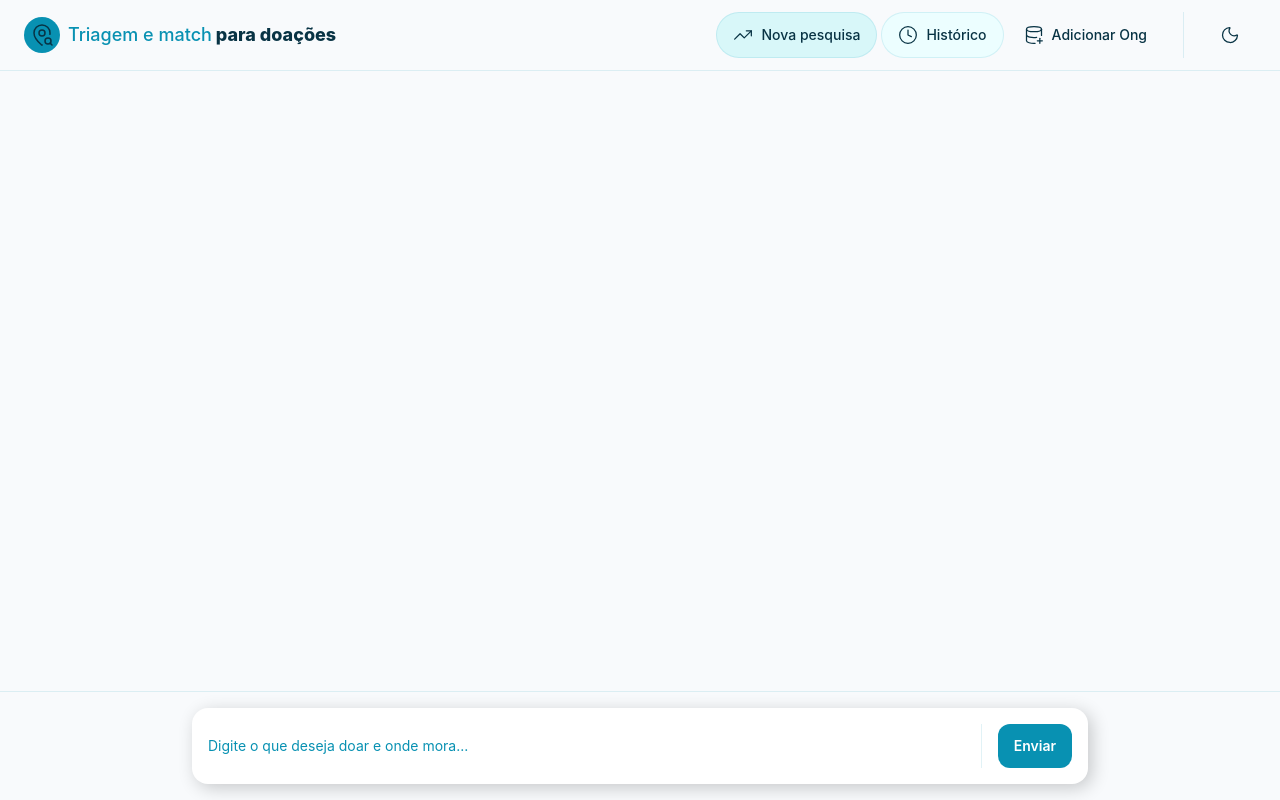
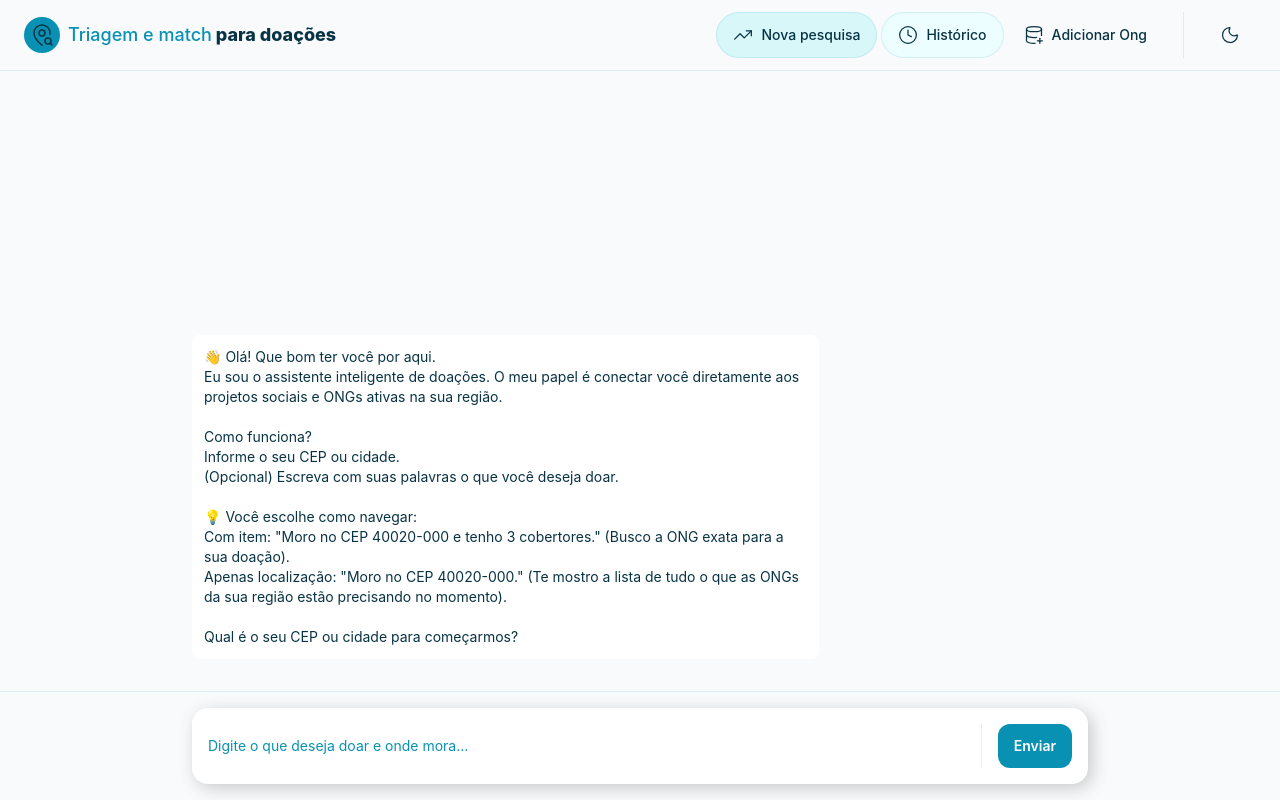
Before and after one commit to emilio-manoel/TCC--Sistema-Inteligente-de-Triagem-e-Match-para-Doacoes-de-ONGs, a React (Vite) app: page / in a window 1280 px wide. Built offline with nearby package versions, Linux system fonts and the light colour scheme.

Commit message:
adicionando a mensagem inicial

```diff
--- a/src/components/chat/ChatMessage.tsx
+++ b/src/components/chat/ChatMessage.tsx
@@ -1,4 +1,4 @@
-import Messagem from "../ui/mensage";
+import Messagem from "../ui/Mensage";
 
 export interface MessageItem {
   id: string;
--- a/src/components/ui/Mensage.tsx
+++ b/src/components/ui/Mensage.tsx
@@ -5,7 +5,7 @@ interface MessagemProps {
 function Messagem({content, sender}: MessagemProps) {
     return(
         <div className={`flex ${sender === 'user' ? 'justify-end' : 'justify-start'} w-full mb-2`}>
-            <div className={`text-base md:text-sm max-w-[70%] ${sender === 'user' ? 'bg-primary text-white' : 'bg-card text-foreground'} p-3 rounded-lg`}>
+            <div className={`text-base md:text-sm max-w-[70%] ${sender === 'user' ? 'bg-primary text-white' : 'bg-card text-foreground'} p-3 rounded-lg whitespace-pre-line wrap-break-word`}>
                 {content}
             </div>
         </div>
--- a/src/pages/DoadorChatPage.tsx
+++ b/src/pages/DoadorChatPage.tsx
@@ -2,9 +2,11 @@ import { useState } from "react";
 import ChatInput from "../components/chat/ChatInput";
 import ChatMessage, { type MessageItem } from "../components/chat/ChatMessage";
 import ChatContainer from "../components/chat/ChatContainer";
+import { MsgInicial } from "../utils/mensagemInicial.ts";
 
 function DoadorChatPage() {
-  const [messages, setMessages] = useState<MessageItem[]>([])
+
+  const [messages, setMessages] = useState<MessageItem[]>([MsgInicial]);
 
   const handleSendMessage = (text: string) => {
     const userMsg: MessageItem = {
--- /dev/null
+++ b/src/utils/mensagemInicial.ts
@@ -0,0 +1,18 @@
+import type { MessageItem } from "../components/chat/ChatMessage";
+
+export const MsgInicial: MessageItem = {
+  id: Date.now().toString(),
+  content: `👋 Olá! Que bom ter você por aqui.
+Eu sou o assistente inteligente de doações. O meu papel é conectar você diretamente aos projetos sociais e ONGs ativas na sua região.
+
+Como funciona?
+Informe o seu CEP ou cidade.
+(Opcional) Escreva com suas palavras o que você deseja doar.
+
+💡 Você escolhe como navegar:
+Com item: "Moro no CEP 40020-000 e tenho 3 cobertores." (Busco a ONG exata para a sua doação).
+Apenas localização: "Moro no CEP 40020-000." (Te mostro a lista de tudo o que as ONGs da sua região estão precisando no momento).
+
+Qual é o seu CEP ou cidade para começarmos?`,
+  sender: "bot",
+};
```
